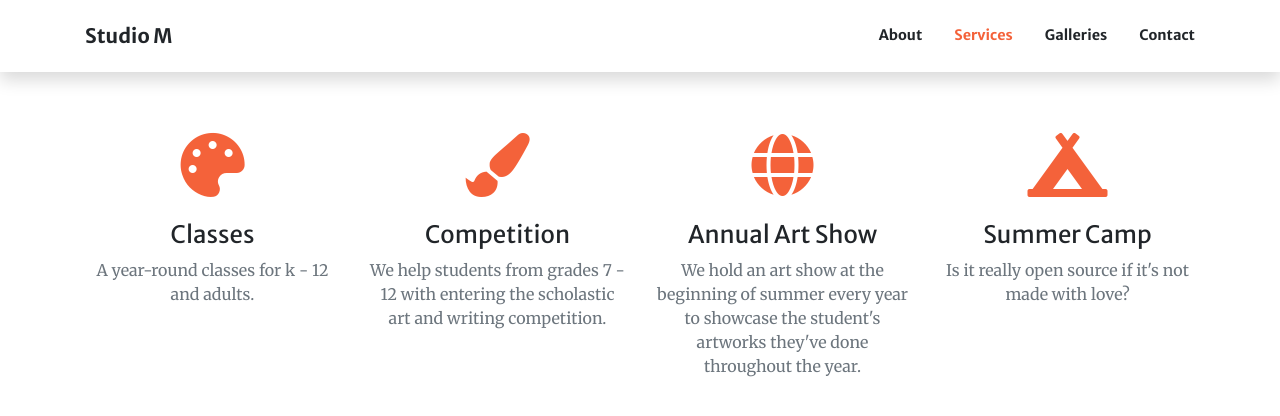
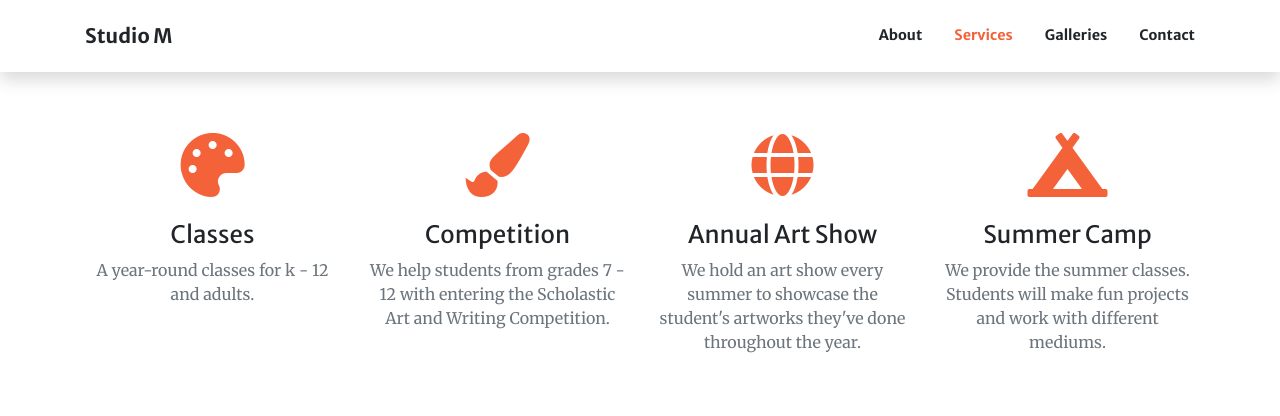
Before and after one commit to yourbf16/yourbf0820, a Jekyll site: the page built from _posts/2020-08-10-showcase-3.markdown, in a window 1280 px wide and 900 px high, scrolled down 1510 px, cut to the strip 0-458 px from the top of the window. Shown: the top 416 px of the strip. Built offline with Jekyll 4.4.1, drawn with Linux system fonts in a browser that asks for light colours.

Commit message:
Update services.html

```diff
--- a/_includes/services.html
+++ b/_includes/services.html
@@ -16,14 +16,14 @@
           <!-- i class="fas fa-4x fa-laptop-code text-primary mb-4"></i-->
           <i class="fas fa-4x fa-paint-brush text-primary mb-4"></i>
           <h3 class="h4 mb-2">Competition</h3>
-          <p class="text-muted mb-0">We help students from grades 7 - 12 with entering the scholastic art and writing competition.</p>
+          <p class="text-muted mb-0">We help students from grades 7 - 12 with entering the Scholastic Art and Writing Competition.</p>
         </div>
       </div>
       <div class="col-lg-3 col-md-6 text-center">
         <div class="mt-5">
           <i class="fas fa-4x fa-globe text-primary mb-4"></i>
           <h3 class="h4 mb-2">Annual Art Show</h3>
-          <p class="text-muted mb-0">We hold an art show at the beginning of summer every year to showcase the student's artworks they've done throughout the year.</p>
+          <p class="text-muted mb-0">We hold an art show every summer to showcase the student's artworks they've done throughout the year.</p>
         </div>
       </div>
       <div class="col-lg-3 col-md-6 text-center">
@@ -31,7 +31,7 @@
           <!--i class="fas fa-4x fa-heart text-primary mb-4"></i-->
           <i class="fas fa-4x fa-campground text-primary mb-4"></i>
           <h3 class="h4 mb-2">Summer Camp</h3>
-          <p class="text-muted mb-0">Is it really open source if it's not made with love?</p>
+          <p class="text-muted mb-0">We provide the summer classes. Students will make fun projects and work with different mediums. </p>
         </div>
       </div>
     </div>
```
